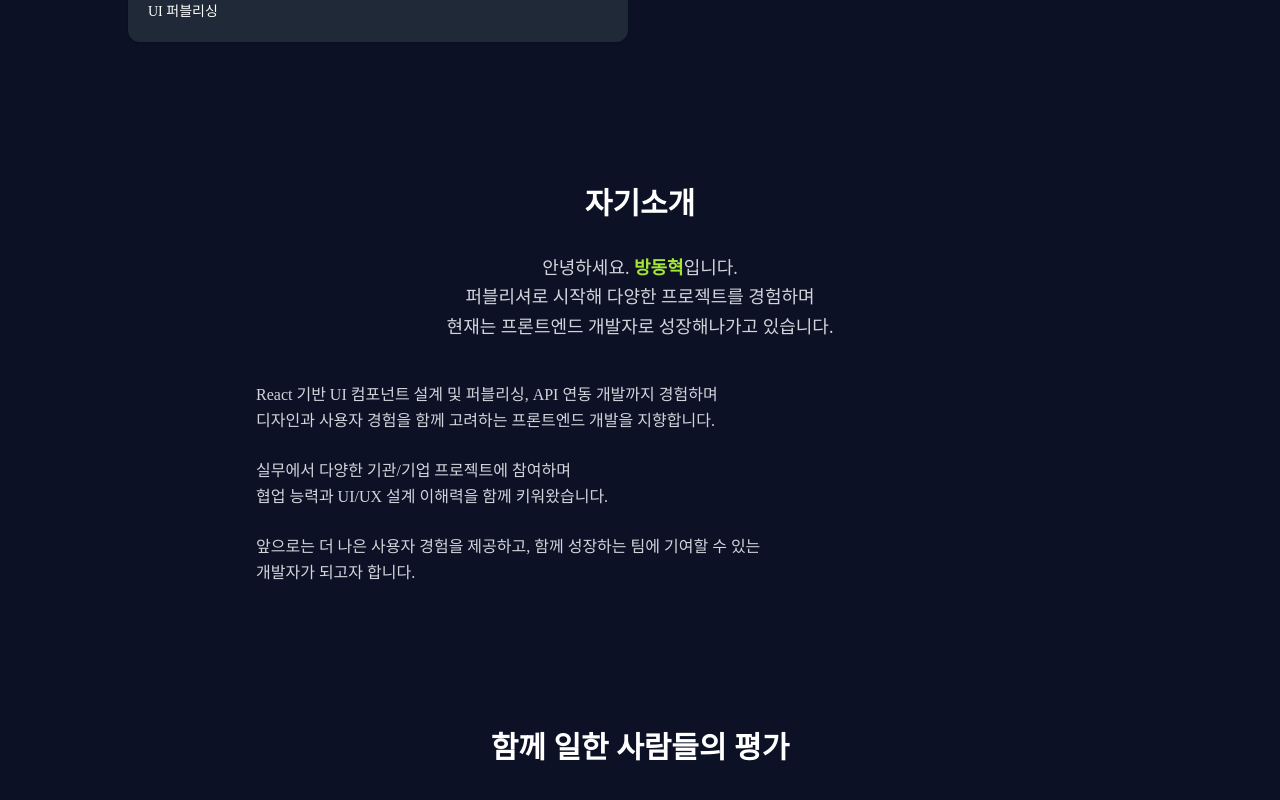
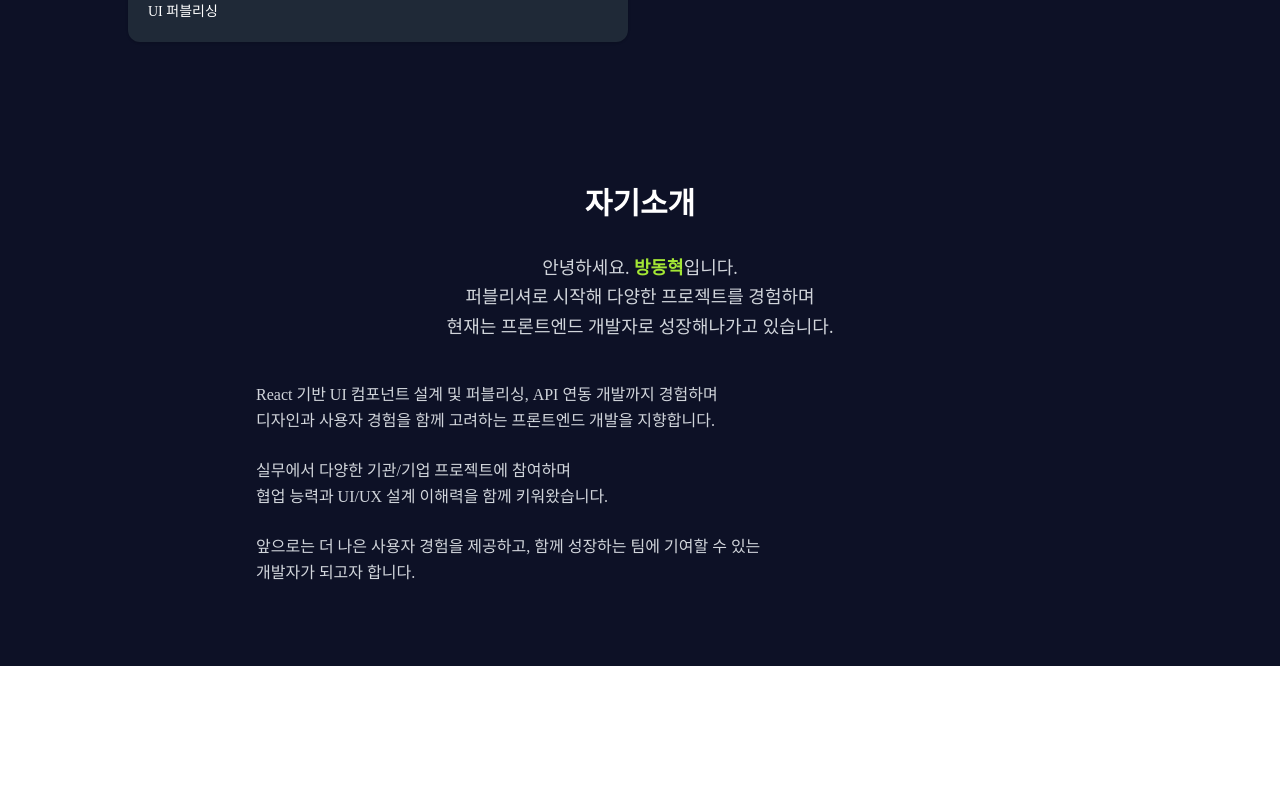
Before and after one commit to bangdonghyuk/bang-portfolio, a React (Create React App) app: page / in a window 1280 px wide. Shown: the part 3764-4564 px from the top of the page. After the commit the page ends 4430 px from the top, so only its background shows below. Built offline with nearby package versions, Linux system fonts and the light colour scheme; no server answers; a web font is replaced by a local one.

Commit message:
피드백 숨김

```diff
--- a/src/Home.js
+++ b/src/Home.js
@@ -37,7 +37,7 @@ function Home() {
       <section ref={careerRef}><Career /></section>
       <section ref={projectsRef}><Projects /></section>
       <section ref={aboutRef}><About /></section>
-      <section ref={feedbackRef}><Feedbacks /></section>
+      {/* <section ref={feedbackRef}><Feedbacks /></section> */}
 
     </div>
   );
```
